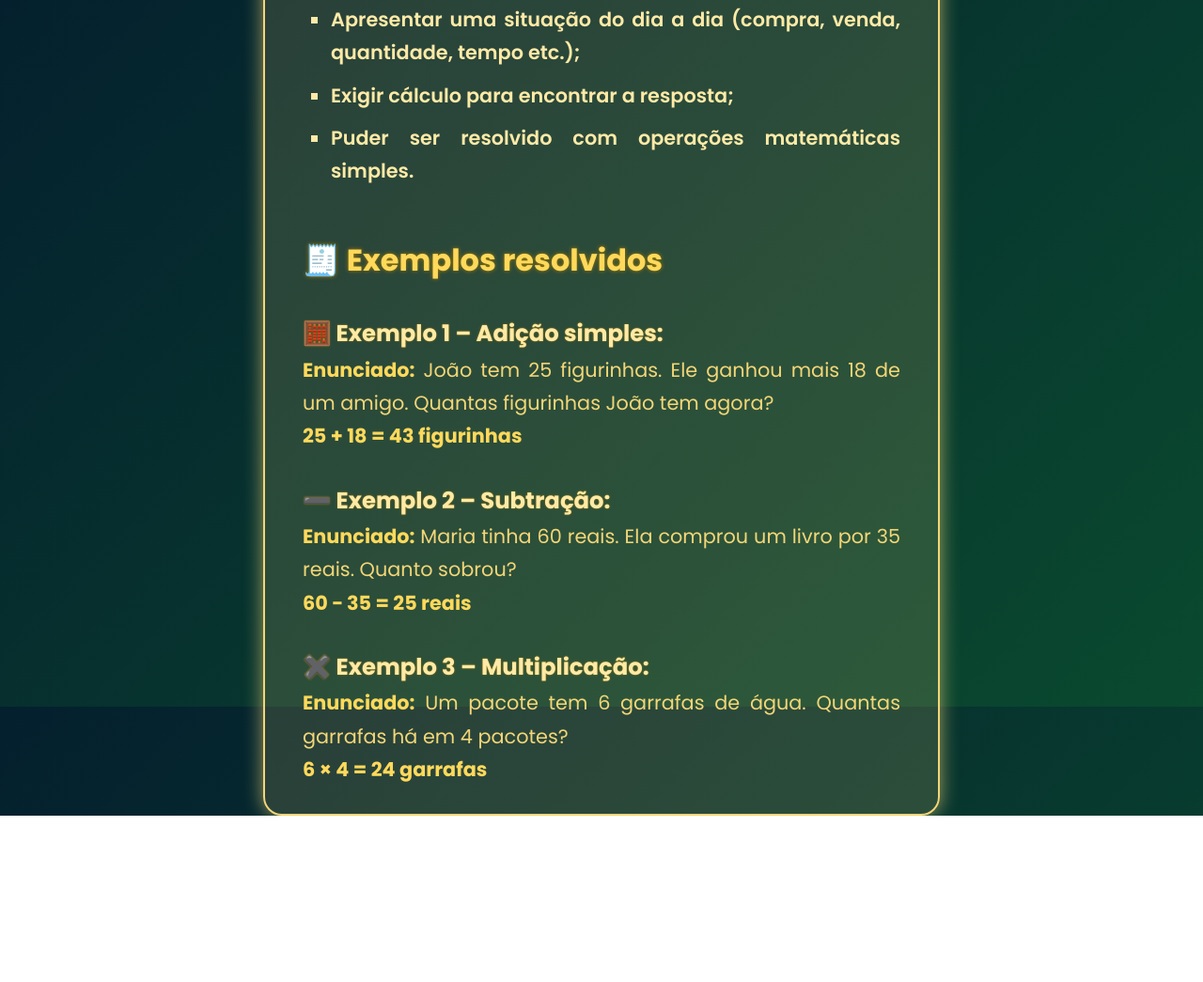
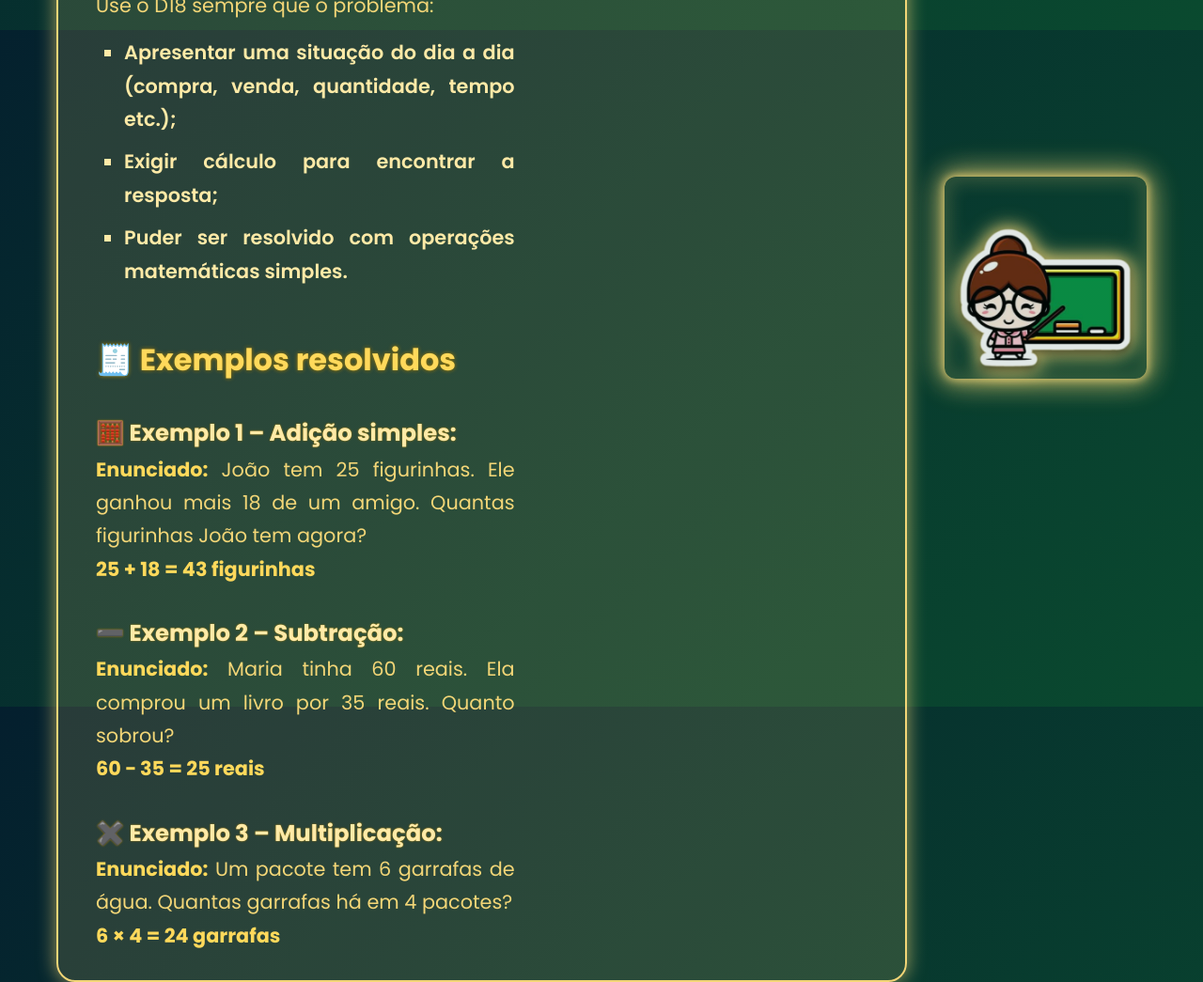
Before and after one commit to KAUAeCOSTA666/descritores, a plain HTML site: page d18.html in a window 1280 px wide. Shown: the part 848-1893 px from the top of the page at 94% size. Before the commit the page ends 1716 px from the top, so only its background shows below. Drawn offline with Linux system fonts and the light colour scheme.

Commit message:
Add files via upload

```diff
--- a/d18.html
+++ b/d18.html
@@ -5,11 +5,9 @@
   <title>Descritor 18 - Descritores D18, D20 e D33</title>
   <meta name="viewport" content="width=device-width, initial-scale=1" />
 
-
   <link href="https://fonts.googleapis.com/css2?family=Fredoka+One&family=Poppins:wght@400;600;700&display=swap" rel="stylesheet" />
 
   <style>
-
     * {
       margin: 0;
       padding: 0;
@@ -25,8 +23,9 @@
       padding-top: 80px;
       line-height: 1.6;
       user-select: none;
+      position: relative;
+      min-height: 100vh;
     }
-
 
     nav {
       position: fixed;
@@ -53,6 +52,7 @@
       box-shadow: inset 0 0 0 0 #f3d677;
       position: relative;
     }
+
     nav a::after {
       content: "";
       position: absolute;
@@ -65,26 +65,29 @@
       transition: width 0.3s ease;
       border-radius: 3px;
     }
+
     nav a:hover {
       color: #033e3e;
       background-color: #f3d677;
       transform: scale(1.1);
       box-shadow: 0 0 12px #f3d677;
     }
+
     nav a:hover::after {
       width: 70%;
     }
+
     nav a.active {
       background-color: #f3d677;
       color: #033e3e;
       cursor: default;
       box-shadow: 0 0 15px #f3d677;
     }
+
     nav a.active::after {
       width: 70%;
       background: #033e3e;
     }
-
 
     h1 {
       font-family: 'Fredoka One', cursive;
@@ -107,13 +110,12 @@
       text-shadow: 0 0 2px #a67c00;
     }
 
-
     .texto {
       background: rgba(243, 214, 119, 0.15);
       border: 2px solid #f3d677;
       border-radius: 20px;
       padding: 30px 40px;
-      max-width: 720px;
+      max-width: 960px;
       margin: 0 auto 60px auto;
       font-size: 1.3rem;
       line-height: 1.7;
@@ -122,6 +124,8 @@
       opacity: 0;
       transform: translateY(40px);
       transition: opacity 0.8s ease, transform 0.8s ease;
+      position: relative;
+      z-index: 1;
     }
 
     .texto.ativo {
@@ -129,6 +133,28 @@
       transform: translateY(0);
     }
 
+    .conteudo-video {
+      display: flex;
+      flex-wrap: wrap;
+      gap: 30px;
+      justify-content: space-between;
+    }
+
+    .texto-lado-esquerdo {
+      flex: 1 1 400px;
+    }
+
+    .video-lado-direito {
+      flex: 1 1 300px;
+      max-width: 100%;
+    }
+
+    .video-lado-direito iframe {
+      width: 100%;
+      height: 315px;
+      border-radius: 12px;
+      box-shadow: 0 0 12px #f3d677aa;
+    }
 
     ul {
       list-style-type: square;
@@ -142,20 +168,82 @@
       font-weight: 600;
     }
 
-
     p strong {
       color: #ffd95b;
     }
 
 
-    @media (max-width: 768px) {
-      h1 {
-        font-size: 2.5rem;
+    .container-principal {
+      max-width: 1200px;
+      margin: 0 auto 80px auto;
+      position: relative;
+      display: flex;
+      justify-content: center;
+      align-items: center;
+      gap: 40px;
+      padding: 0 20px;
     }
+
+
     .texto {
-        font-size: 1.2rem;
-        padding: 25px 30px;
+      flex: 1 1 auto;
+      max-width: 960px;
+    }
+
+
+    .imagem-fora-container {
+      max-width: 320px;
+      position: sticky;
+      top: calc(50vh - 160px); /* aproximadamente meio da viewport, ajusta vertical */
+      align-self: center;
+      z-index: 2;
+      border-radius: 12px;
+      box-shadow:
+        0 0 8px #f3d677,
+        0 0 15px #f3d677cc,
+        0 0 30px #f3d67799;
+      animation: neonPulse 3s ease-in-out infinite;
+      cursor: pointer;
+      transition: transform 0.3s ease, box-shadow 0.3s ease;
+    }
+
+    .imagem-fora-container img {
+      width: 100%;
+      height: auto;
+      border-radius: 12px;
+      display: block;
+      filter: drop-shadow(0 0 8px #f3d677aa);
+    }
+
+    .imagem-fora-container:hover {
+      transform: scale(1.05);
+      box-shadow:
+        0 0 15px #f3d677ff,
+        0 0 30px #f3d677ee,
+        0 0 45px #f3d677cc;
+    }
+
+    @keyframes neonPulse {
+      0%, 100% {
+        filter: drop-shadow(0 0 6px #f3d677aa);
+        opacity: 1;
+      }
+      50% {
+        filter: drop-shadow(0 0 12px #f3d677ff);
+        opacity: 0.85;
+      }
+    }
+
+    /* Ajustes para responsividade */
+    @media (max-width: 1024px) {
+      .container-principal {
+        flex-direction: column;
+      }
+      .imagem-fora-container {
+        position: relative;
+        top: auto;
         max-width: 90%;
+        margin: 40px auto 60px auto;
       }
     }
 
@@ -196,7 +284,10 @@
 
   <h1>🧠 Descritor D18: Resolver problema utilizando as operações fundamentais.</h1>
 
+  <div class="container-principal">
     <div class="texto" id="texto">
+      <div class="conteudo-video">
+        <div class="texto-lado-esquerdo">
           <h3>✅ O que significa o D18?</h3>
           <p>Esse descritor avalia se o estudante é capaz de compreender e resolver problemas matemáticos que envolvem as quatro operações básicas:</p>
           <ul>
@@ -229,8 +320,21 @@
           <p><strong>6 × 4 = 24 garrafas</strong></p>
         </div>
 
+        <div class="video-lado-direito">
+          <iframe src="https://www.youtube.com/embed/BDO_TqSiGpo?si=0jRw9uPqe5s2DA0R" title="YouTube video player" frameborder="0"
+            allow="accelerometer; autoplay; clipboard-write; encrypted-media; gyroscope; picture-in-picture; web-share"
+            referrerpolicy="strict-origin-when-cross-origin" allowfullscreen></iframe>
+        </div>
+      </div>
+    </div>
+
+    <!-- Imagem fora do container, alinhada à direita e centralizada verticalmente -->
+    <div class="imagem-fora-container" title="Imagem Neon">
+      <img src="bf231a5ace1d0a6b9647221d58e29688-_1_-Photoroom.png" alt="Imagem Neon" />
+    </div>
+  </div>
+
   <script>
-
     function scrollParaCentro(elemento) {
       const rect = elemento.getBoundingClientRect();
       const elemTop = rect.top + window.pageYOffset;
@@ -242,7 +346,6 @@
         behavior: 'smooth'
       });
     }
-
 
     document.querySelectorAll('nav a').forEach(link => {
       link.addEventListener('click', function(e) {
@@ -264,7 +367,6 @@
       });
     });
 
-
     window.addEventListener('load', () => {
       const texto = document.getElementById('texto');
       setTimeout(() => texto.classList.add('ativo'), 100);
--- a/style.css
+++ b/style.css
@@ -18,3 +18,8 @@
   backface-visibility: hidden;
   transform-style: preserve-3d;
 }
+.video-lado-direito {
+  flex: 1 1 300px;
+  max-width: 100%;
+  margin-top: 40px;
+}
```
Also changed, not shown: d20.html (+1 -1 lines). Lines whose indentation alone changed are shown as unchanged.
